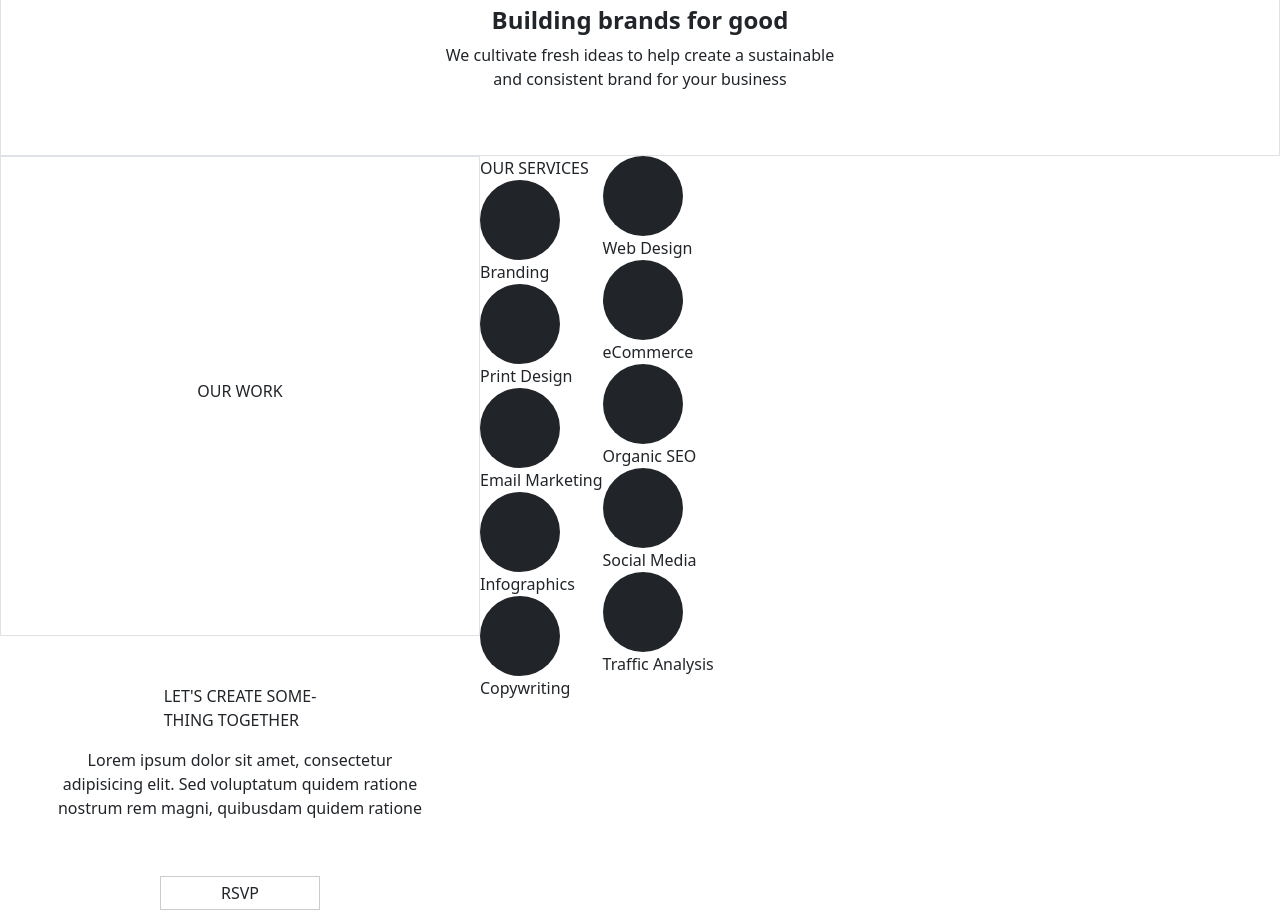
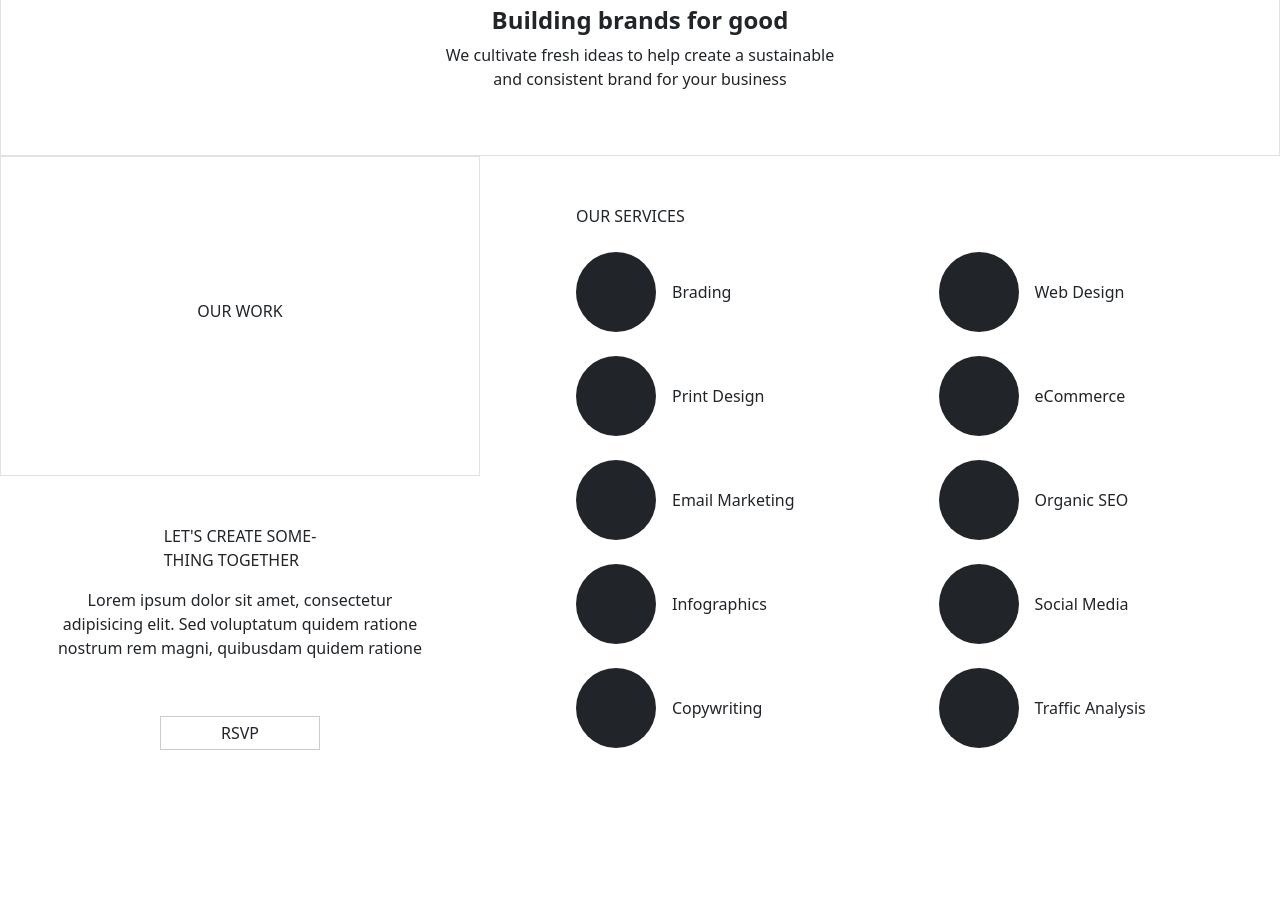
Before and after one commit to CCotuna/TDM-II-4, a website: page index.html in a window 1280 px wide. Shown: the part 459-1377 px from the top of the page. After the commit the page ends 1279 px from the top, so only its background shows below. Drawn offline with nearby package versions, Linux system fonts and the light colour scheme.

Commit message:
Reworked Services Section

```diff
--- a/index.html
+++ b/index.html
@@ -73,7 +73,7 @@
       <!-- services -->
       <div class="d-flex">
         <div>
-            <div class="border flex-fill min-height d-flex align-items-center justify-content-center" style="width:30rem; height:30rem;"><h6>OUR WORK</h6></div>
+            <div class="border flex-fill min-height d-flex align-items-center justify-content-center" style="width:30rem; height:20rem;"><h6>OUR WORK</h6></div>
             <div class="d-flex flex-column align-items-center justify-content-center" style="width:30rem; height:auto;">
                 <div class="d-flex align-items-center justify-content-center text-break mt-2 mb-2 mt-5">LET'S CREATE SOME-<br>THING TOGETHER</div>
                 <div class="d-flex align-items-center justify-content-center text-break text-center mt-2 mb-2 mx-5">Lorem ipsum dolor sit amet, consectetur adipisicing elit. Sed voluptatum quidem ratione nostrum rem magni, quibusdam quidem ratione</div>
@@ -83,49 +83,49 @@
 
         <div class="d-flex">
             <!-- left -->
-            <div>
-                <div>OUR SERVICES</div>
-                <div>
-                    <div class="rounded-circle bg-dark" style="width: 5rem; height:5rem;"></div>
-                    <div>Branding</div>
+            <div class="mx-5 p-5">
+                <div class="mb-4">OUR SERVICES</div>
+                <div class="d-flex align-items-center mb-4">
+                    <div class="rounded-circle bg-dark me-3" style="width: 5rem; height:5rem;"></div>
+                    <div>Brading</div>
                 </div>
-                <div>
-                    <div class="rounded-circle bg-dark" style="width: 5rem; height:5rem;"></div>
+                <div class="d-flex align-items-center mb-4">
+                    <div class="rounded-circle bg-dark me-3" style="width: 5rem; height:5rem;"></div>
                     <div>Print Design</div>
                 </div>
-                <div>
-                    <div class="rounded-circle bg-dark" style="width: 5rem; height:5rem;"></div>
+                <div class="d-flex align-items-center mb-4">
+                    <div class="rounded-circle bg-dark me-3" style="width: 5rem; height:5rem;"></div>
                     <div>Email Marketing</div>
                 </div>
-                <div>
-                    <div class="rounded-circle bg-dark" style="width: 5rem; height:5rem;"></div>
+                <div class="d-flex align-items-center mb-4">
+                    <div class="rounded-circle bg-dark me-3" style="width: 5rem; height:5rem;"></div>
                     <div>Infographics</div>
                 </div>
-                <div>
-                    <div class="rounded-circle bg-dark" style="width: 5rem; height:5rem;"></div>
+                <div class="d-flex align-items-center mb-4">
+                    <div class="rounded-circle bg-dark me-3" style="width: 5rem; height:5rem;"></div>
                     <div>Copywriting</div>
                 </div>
             </div>
             <!-- right -->
-            <div>
-                <div>
-                    <div class="rounded-circle bg-dark" style="width: 5rem; height:5rem;"></div>
+            <div class="p-5 mt-5">
+                <div class="d-flex align-items-center mb-4">
+                    <div class="rounded-circle bg-dark me-3" style="width: 5rem; height:5rem;"></div>
                     <div>Web Design</div>
                 </div>
-                <div>
-                    <div class="rounded-circle bg-dark" style="width: 5rem; height:5rem;"></div>
+                <div class="d-flex align-items-center mb-4">
+                    <div class="rounded-circle bg-dark me-3" style="width: 5rem; height:5rem;"></div>
                     <div>eCommerce</div>
                 </div>
-                <div>
-                    <div class="rounded-circle bg-dark" style="width: 5rem; height:5rem;"></div>
+                <div class="d-flex align-items-center mb-4">
+                    <div class="rounded-circle bg-dark me-3" style="width: 5rem; height:5rem;"></div>
                     <div>Organic SEO</div>
                 </div>
-                <div>
-                    <div class="rounded-circle bg-dark" style="width: 5rem; height:5rem;"></div>
+                <div class="d-flex align-items-center mb-4">
+                    <div class="rounded-circle bg-dark me-3" style="width: 5rem; height:5rem;"></div>
                     <div>Social Media</div>
                 </div>
-                <div>
-                    <div class="rounded-circle bg-dark" style="width: 5rem; height:5rem;"></div>
+                <div class="d-flex align-items-center mb-4">
+                    <div class="rounded-circle bg-dark me-3" style="width: 5rem; height:5rem;"></div>
                     <div>Traffic Analysis</div>
                 </div>
             </div>
```
